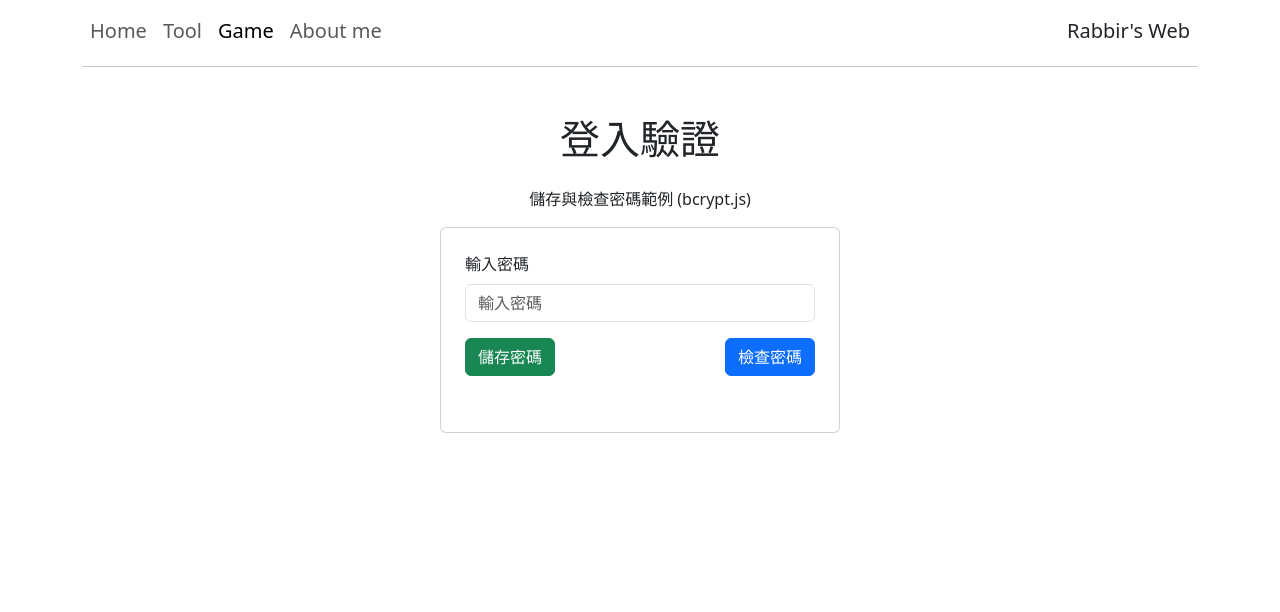
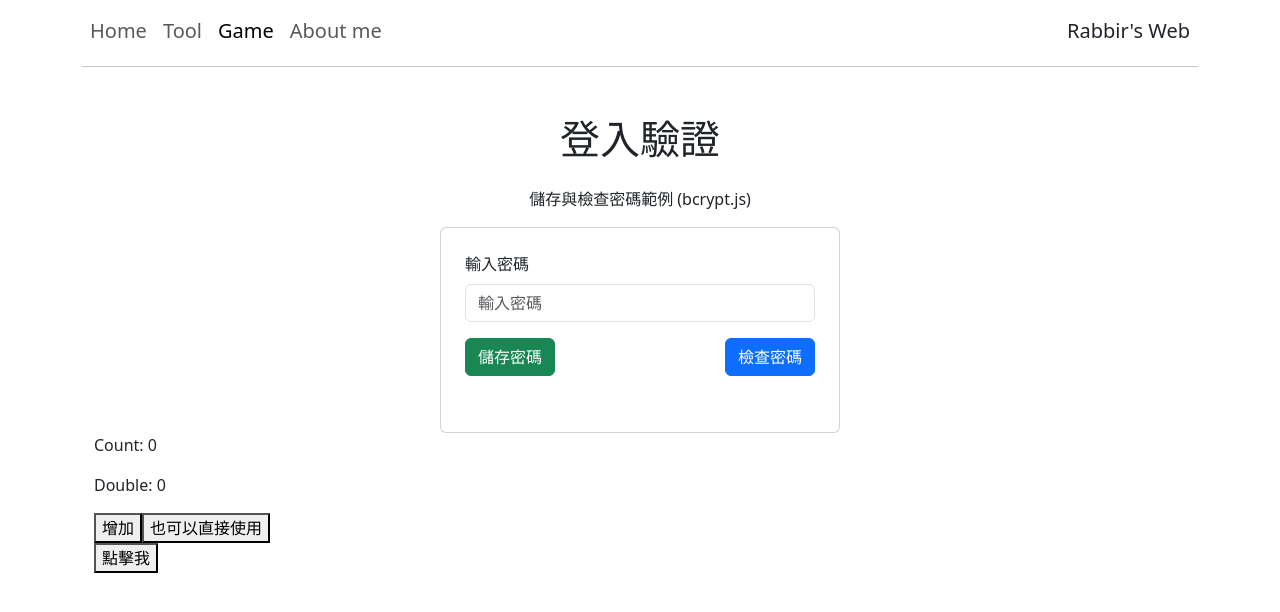
Before and after one commit to RabbirReaper/MyWeb-vue3, a Vue app in the folder vue3/: page /Game in a window 1280 px wide. Shown: the top 612 px of the page. Built offline with nearby package versions, Linux system fonts and the light colour scheme.

Commit message:
feat: integrate Pinia for state management and add counter store

```diff
--- a/vue3/server.js
+++ b/vue3/server.js
@@ -20,7 +20,7 @@ app.use(cors())
 app.use(express.static('dist'))
 app.use(express.json())
 
-mongoose.connect(`${process.env.MongoDB_url}`)
+mongoose.connect(`${process.env.MongoDB_url}`,)
   .then(() => {
     console.log("Connection OPEN!!!")
   })
--- a/vue3/src/components/Game.vue
+++ b/vue3/src/components/Game.vue
@@ -1,6 +1,19 @@
 <script setup>
 import { ref } from 'vue'
 import bcrypt from 'bcryptjs'
+import { useCounterStore } from '@/stores/counter'
+import { storeToRefs } from 'pinia'
+
+// 獲取store實例
+const store = useCounterStore()
+
+// 使用storeToRefs保持響應性
+const { count, doubleCount } = storeToRefs(store)
+
+// Actions可以直接使用
+function handleClick() {
+  store.increment()
+}
 
 // 定義初始密碼和輸入密碼
 const storedHashedPassword = ref('') // 儲存加密的密碼
@@ -22,6 +35,12 @@ const checkPassword = () => {
   message.value = isValid ? '密碼符合！' : '密碼不符合！'
   passwordInput.value = '' // 清空輸入框
 }
+
+function testClick(event) {
+  // 這裡的 event 就是自動傳入的原生事件對象
+  console.log(event.target); // 輸出被點擊的元素（按鈕）
+  console.log(event.type);   // 輸出 "click"
+}
 </script>
 
 <template>
@@ -34,13 +53,7 @@ const checkPassword = () => {
     <div class="card mx-auto p-4" style="max-width: 400px;">
       <div class="mb-3">
         <label for="password" class="form-label">輸入密碼</label>
-        <input
-          id="password"
-          type="password"
-          class="form-control"
-          v-model="passwordInput"
-          placeholder="輸入密碼"
-        />
+        <input id="password" type="password" class="form-control" v-model="passwordInput" placeholder="輸入密碼" />
       </div>
 
       <div class="d-flex justify-content-between">
@@ -49,11 +62,19 @@ const checkPassword = () => {
       </div>
 
       <div class="mt-3">
-        <p class="text-center fw-bold" :class="{'text-success': message === '密碼符合！', 'text-danger': message === '密碼不符合！'}">
+        <p class="text-center fw-bold"
+          :class="{ 'text-success': message === '密碼符合！', 'text-danger': message === '密碼不符合！' }">
           {{ message }}
         </p>
       </div>
     </div>
     {{ storedHashedPassword }}
+    <div>
+      <p>Count: {{ count }}</p>
+      <p>Double: {{ doubleCount }}</p>
+      <button @click="handleClick">增加</button>
+      <button @click="store.increment">也可以直接使用</button>
+    </div>
+    <button @click="testClick">點擊我</button>
   </div>
 </template>
--- a/vue3/src/main.js
+++ b/vue3/src/main.js
@@ -1,4 +1,5 @@
 import { createApp } from 'vue'
+import { createPinia } from 'pinia'
 import './style.css'
 import App from './App.vue'
 import router from "./router"
@@ -7,5 +8,8 @@ import 'bootstrap-vue/dist/bootstrap-vue.css'
 
 
 const app = createApp(App)
+const pinia = createPinia()
+
+app.use(pinia)
 app.use(router)
 app.mount('#app')
--- /dev/null
+++ b/vue3/src/stores/counter.js
@@ -0,0 +1,32 @@
+// stores/counter.js
+import { defineStore } from 'pinia'
+
+// 定義一個名為 'counter' 的 store
+export const useCounterStore = defineStore('counter', {
+  // state 是一個返回初始狀態的函數
+  state: () => ({
+    count: 0,
+    name: '計數器'
+  }),
+
+  // getters 類似於 computed 屬性
+  getters: {
+    doubleCount: (state) => state.count * 2,
+    // 使用this獲取其他getters
+    doubleCountPlusOne() {
+      return this.doubleCount + 1
+    }
+  },
+
+  // actions 類似於 methods
+  actions: {
+    increment() {
+      this.count++
+    },
+    async fetchSomeData() {
+      // 支持異步操作
+      const data = await api.get('...')
+      this.otherValue = data
+    }
+  }
+})
```
